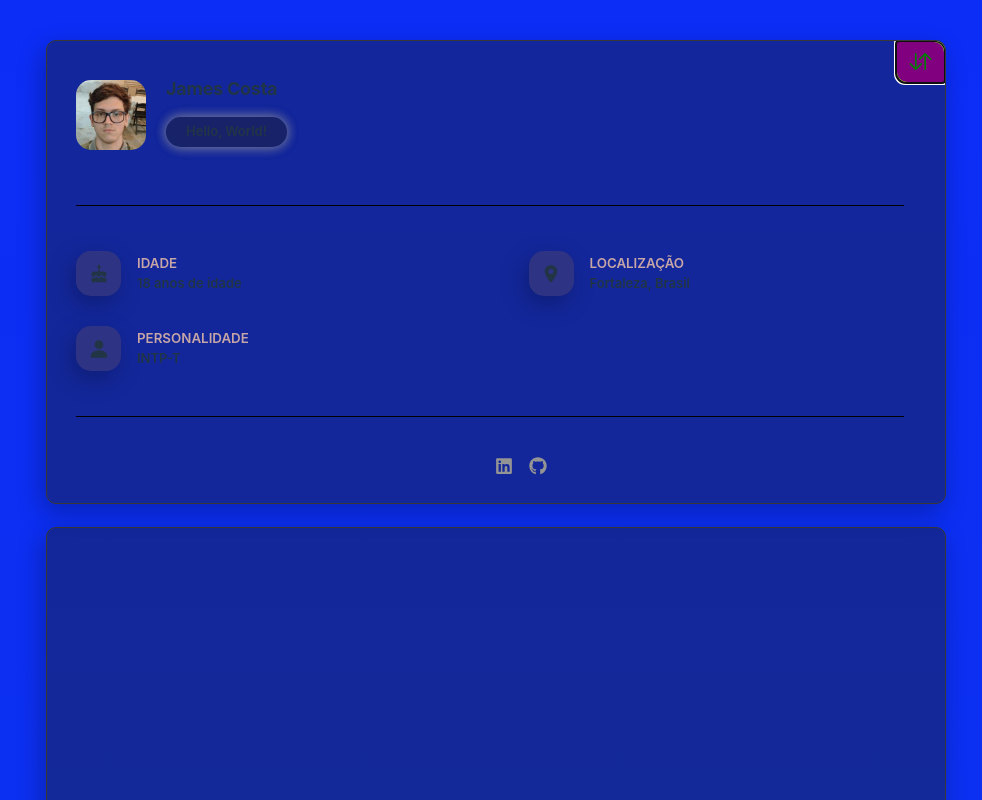
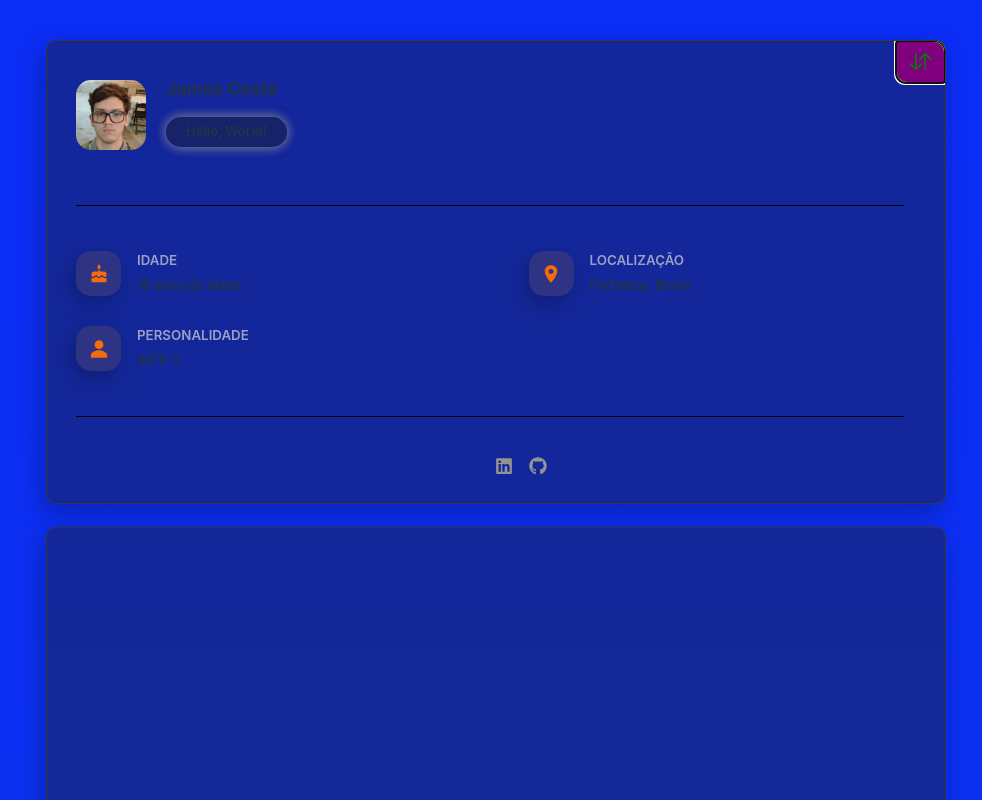
Before and after one commit to DropperDEV/portfolium, a React (Vite) app: page / in a window 1280 px wide. Both pictures are taken after a click on the button 1064 px from the left and 62 px from the top of the page. Shown: the top 800 px of the page, without its empty margins (144-1126 px from the left). Built offline with nearby package versions, Linux system fonts and the light colour scheme.

Commit message:
feat: add gap in ContainerItem change color ItemTitle, add color in icon info

```diff
--- a/src/ui/Sidebar.tsx
+++ b/src/ui/Sidebar.tsx
@@ -190,6 +190,7 @@ const ItemInfo = styled.div<{$active: boolean;}>`
   display: flex;
   flex-direction: column;
   transition: 0.5s ease-in-out;
+  gap: 5px;
 
   @media ${device.lg}{
     display: ${props => props.$active ? "flex" : "none"};
@@ -198,7 +199,7 @@ const ItemInfo = styled.div<{$active: boolean;}>`
 `;
 
 const ItemTitle = styled.p<{$active: boolean;}>`
-  color: #c6a6a6;
+  color: hsla(0, 0%, 84%, 0.7);
   font-weight: 600;
   font-size: smaller;
   margin: 0px;
@@ -238,6 +239,10 @@ const ContainerIconItem = styled.div<{$active: boolean;}>`
   @media ${device.lg} {
     display: ${props => props.$active ? "flex" : "none"};
 
+  }
+
+  .icon-info {
+    color: hsl(25, 92%, 50%);
   }
 `;
 
@@ -314,16 +319,16 @@ function Sidebar() {
         <ContainerItem $active={active}>
           <ContainerIconItem $active={active}>
             {" "}
-            <MdCake size={20}/>
+            <MdCake size={20} className={"icon-info"}/>
           </ContainerIconItem>
           <ItemInfo $active={active}>
             <ItemTitle $active={active}>Idade</ItemTitle >
             <ItemBody $active={active}>18 anos de idade</ItemBody>
           </ItemInfo>
         </ContainerItem>
-        <ContainerItem $active={active}>
+        <ContainerItem $active={active} >
           <ContainerIconItem $active={active}>
-            <IoLocationSharp size={20}/>
+            <IoLocationSharp size={20} className={"icon-info"}/>
           </ContainerIconItem>
           <ItemInfo $active={active}>
             <ItemTitle $active={active}>Localização</ItemTitle>
@@ -332,7 +337,7 @@ function Sidebar() {
         </ContainerItem>
         <ContainerItem $active={active}>
           <ContainerIconItem $active={active}>
-            <IoPersonSharp size={20}/>
+            <IoPersonSharp size={20} className={"icon-info"}/>
           </ContainerIconItem>
           <ItemInfo $active={active}>
             <ItemTitle $active={active}>Personalidade</ItemTitle>
```
